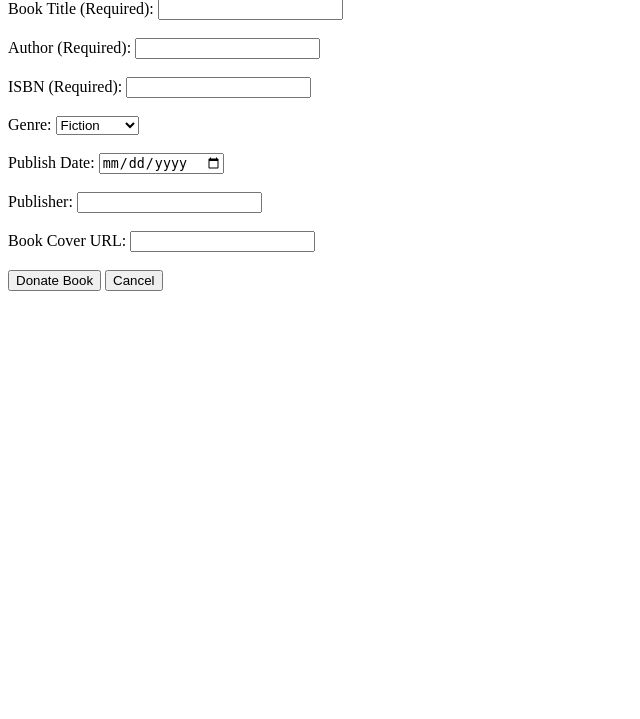
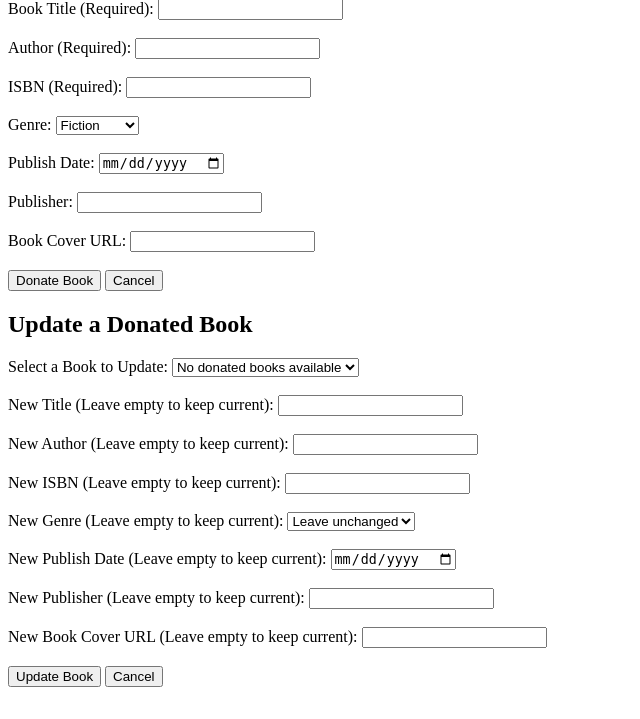
Before and after one commit to besawa2/library-management-system, a PHP site: page /donate_books.php in a window 1280 px wide. Shown: the part 81-800 px from the top of the page, without its empty margins (0-640 px from the left). Run offline with PHP 8.4, Linux system fonts and the light colour scheme; the visitor is signed in with stand-in values (Sample User, id 1); tables that the repository leaves empty hold one stand-in row (values such as "Sample post").

Commit message:
update donated books (Update) working

```diff
--- a/delete_reservation.php
+++ b/delete_reservation.php
@@ -12,7 +12,6 @@ if ($conn->connect_error) {
     die("Connection failed: " . $conn->connect_error);
 }
 
-// Ensure the user is logged in
 if (!isset($_SESSION['user_id'])) {
     die("You must log in first.");
 }
@@ -20,7 +19,6 @@ if (!isset($_SESSION['user_id'])) {
 if ($_SERVER['REQUEST_METHOD'] === 'POST') {
     $reservation_id = $_POST['reservation_id'];
 
-    // Verify the reservation belongs to the logged-in user
     $verify_query = $conn->prepare("
         SELECT ReserveID
         FROM reservations
@@ -34,7 +32,6 @@ if ($_SERVER['REQUEST_METHOD'] === 'POST') {
     $verify_result = $verify_query->get_result();
 
     if ($verify_result->num_rows > 0) {
-        // Delete the reservation
         $delete_query = $conn->prepare("
             DELETE FROM reservations
             WHERE ReserveID = ?
--- a/donate_books.php
+++ b/donate_books.php
@@ -12,50 +12,57 @@ if ($conn->connect_error) {
     die("Database connection failed: " . $conn->connect_error);
 }
 
-if ($_SERVER['REQUEST_METHOD'] === 'POST') {
-    $title = trim($_POST['title']);
-    $author = trim($_POST['author']);
-    $genre = trim($_POST['genre']);
-    $isbn = trim($_POST['isbn']);
-    $publish_date = trim($_POST['publish_date']);
-    $publisher = trim($_POST['publisher']);
-    $book_cover = trim($_POST['book_cover']);
+if ($_SERVER['REQUEST_METHOD'] === 'POST' && isset($_POST['update_book'])) {
+    $book_id = $_POST['book_id'];
+    $new_title = trim($_POST['new_title']);
+    $new_author = trim($_POST['new_author']);
+    $new_isbn = trim($_POST['new_isbn']);
+    $new_genre = trim($_POST['new_genre']);
+    $new_publish_date = trim($_POST['new_publish_date']);
+    $new_publisher = trim($_POST['new_publisher']);
+    $new_book_cover = trim($_POST['new_book_cover']);
+
+    $current_query = $conn->prepare("SELECT Title, Author, ISBN, Genre, PublishDate, Publisher, BookCover FROM books WHERE BookID = ?");
+    $current_query->bind_param("i", $book_id);
+    $current_query->execute();
+    $current_result = $current_query->get_result();
+    $current_book = $current_result->fetch_assoc();
+    $current_query->close();
+
+    $title = empty($new_title) ? $current_book['Title'] : $new_title;
+    $author = empty($new_author) ? $current_book['Author'] : $new_author;
+    $isbn = empty($new_isbn) ? $current_book['ISBN'] : $new_isbn;
+    $genre = empty($new_genre) ? $current_book['Genre'] : $new_genre;
+    $publish_date = empty($new_publish_date) ? $current_book['PublishDate'] : $new_publish_date;
+    $publisher = empty($new_publisher) ? $current_book['Publisher'] : $new_publisher;
+    $book_cover = empty($new_book_cover) ? $current_book['BookCover'] : $new_book_cover;
 
     if (empty($title) || empty($author) || empty($isbn)) {
-        $_SESSION['error'] = "Title, Author, and ISBN are required fields.";
+        $_SESSION['error'] = "Title, Author, and ISBN are required fields for updating.";
     } else {
-        // Default book cover if not provided
-        if (empty($book_cover)) {
-            $book_cover = 'https://d28hgpri8am2if.cloudfront.net/book_images/onix/cvr9781787550360/classic-book-cover-foiled-journal-9781787550360_hr.jpg';
+        $update_query = $conn->prepare("
+            UPDATE books
+            SET Title = ?, Author = ?, ISBN = ?, Genre = ?, PublishDate = ?, Publisher = ?, BookCover = ?
+            WHERE BookID = ?
+        ");
+        $update_query->bind_param("sssssssi", $title, $author, $isbn, $genre, $publish_date, $publisher, $book_cover, $book_id);
+
+        if ($update_query->execute()) {
+            $_SESSION['message'] = "Book updated successfully!";
+        } else {
+            $_SESSION['error'] = "Error updating book: " . $conn->error;
         }
 
-        $query = $conn->prepare("
-            INSERT INTO books (Title, Author, Genre, ISBN, PublishDate, Publisher, BookCover)
-            VALUES (?, ?, ?, ?, ?, ?, ?)
-        ");
-        $query->bind_param(
-            "sssssss",
-            $title,
-            $author,
-            $genre,
-            $isbn,
-            $publish_date,
-            $publisher,
-            $book_cover
-        );
-
-        if ($query->execute()) {
-            $_SESSION['message'] = "Book donated successfully!";
-        } else {
-            $_SESSION['error'] = "Error donating book: " . $conn->error;
-        }
-
-        $query->close();
+        $update_query->close();
     }
 
     header("Location: index.php");
     exit();
 }
+
+// Fetch books with BookID > 24 for the update dropdown
+$fetch_books_query = "SELECT BookID, Title FROM books WHERE BookID > 24";
+$books_result = $conn->query($fetch_books_query);
 
 $conn->close();
 ?>
@@ -63,7 +70,7 @@ $conn->close();
 <!DOCTYPE html>
 <html>
 <head>
-    <title>Donate a Book</title>
+    <title>Donate or Update Books</title>
 </head>
 <body>
     <h1>Donate a Book</h1>
@@ -113,5 +120,61 @@ $conn->close();
         <button type="submit">Donate Book</button>
         <button type="button" onclick="window.location.href='index.php';">Cancel</button>
     </form>
+
+    <h2>Update a Donated Book</h2>
+
+    <form action="donate_books.php" method="POST">
+        <label for="book_id">Select a Book to Update:</label>
+        <select name="book_id" id="book_id" required>
+            <?php if ($books_result->num_rows > 0): ?>
+                <?php while ($book = $books_result->fetch_assoc()): ?>
+                    <option value="<?php echo $book['BookID']; ?>">
+                        <?php echo $book['Title']; ?>
+                    </option>
+                <?php endwhile; ?>
+            <?php else: ?>
+                <option value="">No donated books available</option>
+            <?php endif; ?>
+        </select>
+        <br><br>
+
+        <label for="new_title">New Title (Leave empty to keep current):</label>
+        <input type="text" name="new_title" id="new_title">
+        <br><br>
+
+        <label for="new_author">New Author (Leave empty to keep current):</label>
+        <input type="text" name="new_author" id="new_author">
+        <br><br>
+
+        <label for="new_isbn">New ISBN (Leave empty to keep current):</label>
+        <input type="number" name="new_isbn" id="new_isbn">
+        <br><br>
+
+        <label for="new_genre">New Genre (Leave empty to keep current):</label>
+        <select name="new_genre" id="new_genre">
+            <option value="">Leave unchanged</option>
+            <option value="Fiction">Fiction</option>
+            <option value="Dystopian">Dystopian</option>
+            <option value="Adventure">Adventure</option>
+            <option value="Romance">Romance</option>
+            <option value="Horror">Horror</option>
+        </select>
+        <br><br>
+
+        <label for="new_publish_date">New Publish Date (Leave empty to keep current):</label>
+        <input type="date" name="new_publish_date" id="new_publish_date">
+        <br><br>
+
+        <label for="new_publisher">New Publisher (Leave empty to keep current):</label>
+        <input type="text" name="new_publisher" id="new_publisher">
+        <br><br>
+
+        <label for="new_book_cover">New Book Cover URL (Leave empty to keep current):</label>
+        <input type="text" name="new_book_cover" id="new_book_cover">
+        <br><br>
+
+        <button type="submit" name="update_book">Update Book</button>
+        <button type="button" onclick="window.location.href='index.php';">Cancel</button>
+    </form>
 </body>
 </html>
--- a/register.php
+++ b/register.php
@@ -13,13 +13,11 @@ if ($conn->connect_error) {
     die("Database connection failed: " . $conn->connect_error);
 }
 
-// Handle form submission
 if ($_SERVER['REQUEST_METHOD'] === 'POST') {
     $username = $_POST['username'];
     $password = $_POST['password'];
     $name = $_POST['name'];
 
-    // Check if the username already exists
     $check_stmt = $conn->prepare("SELECT username FROM user WHERE username = ?");
     if (!$check_stmt) {
         die("Failed to prepare statement: " . $conn->error);
@@ -31,10 +29,8 @@ if ($_SERVER['REQUEST_METHOD'] === 'POST') {
     if ($check_result->num_rows > 0) {
         $_SESSION['message'] = "Username is taken, choose another.";
     } else {
-        // Hash the password
         $hashed_password = password_hash($password, PASSWORD_BCRYPT);
 
-        // Insert user into database
         $stmt = $conn->prepare("INSERT INTO user (username, password, Name) VALUES (?, ?, ?)");
         if (!$stmt) {
             die("Failed to prepare statement: " . $conn->error);
--- a/reserve_book.php
+++ b/reserve_book.php
@@ -12,15 +12,13 @@ if ($conn->connect_error) {
     die("Connection failed: " . $conn->connect_error);
 }
 
-// Ensure the user is logged in
 if (!isset($_SESSION['user_id'])) {
     die("You must log in first to view or reserve books.");
 }
 
-// Get the logged-in user's ID
 $user_id = $_SESSION['user_id'];
 
-// Fetch the user's reservations
+// fetch the users reservations
 $reservations_query = "
 SELECT r.ReserveID, b.title, r.ReserveEndDate
 FROM reservations r
@@ -36,7 +34,7 @@ $reservations_stmt->bind_param("i", $user_id);
 $reservations_stmt->execute();
 $reservations_result = $reservations_stmt->get_result();
 
-// Fetch only books that don't have active reservations
+// fetch only books that dont have active reservations
 $books_query = "
 SELECT b.BookID, b.title
 FROM books b
--- a/reserve_book_action.php
+++ b/reserve_book_action.php
@@ -19,10 +19,9 @@ if ($_SERVER['REQUEST_METHOD'] === 'POST') {
         exit();
     }
 
-    $user_id = $_SESSION['user_id']; // Retrieve logged-in user ID from the session
+    $user_id = $_SESSION['user_id'];
     $book_id = $_POST['book_id'];
 
-    // Check if the book is already reserved
     $check_query = $conn->prepare("
         SELECT *
         FROM reservations
```
